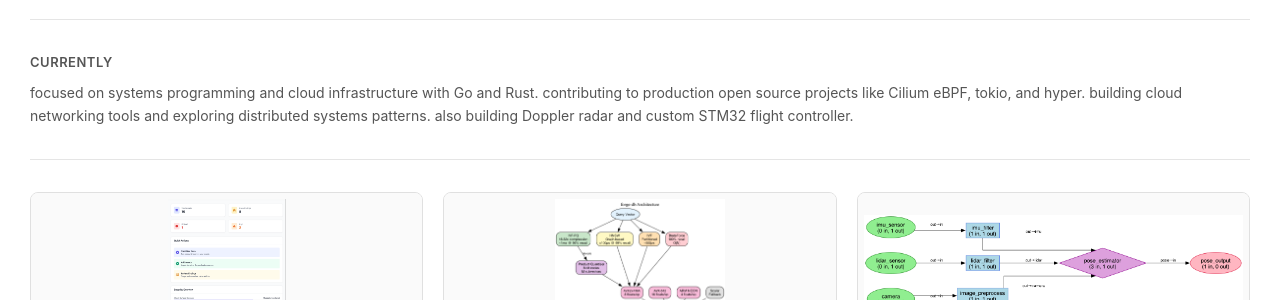
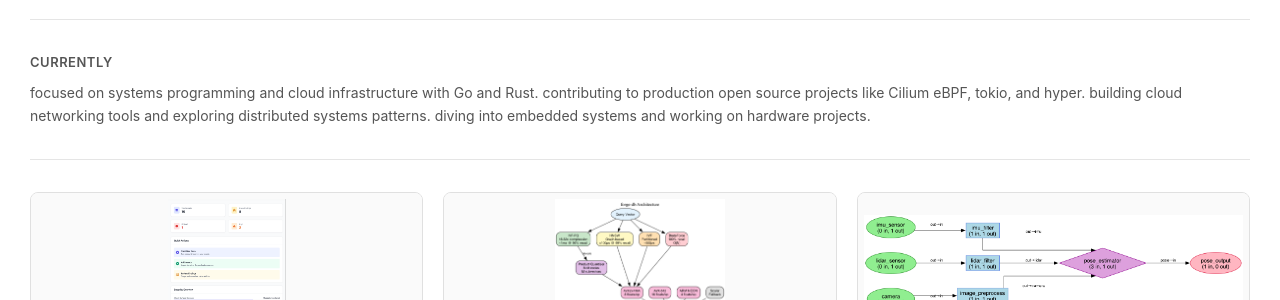
Before and after one commit to HueCodes/HueCodes.github.io, a Jekyll site: the page built from index.md, in a window 1280 px wide. Shown: the part 275-575 px from the top of the page. Built offline with Jekyll 4.4.1, drawn with Linux system fonts in a browser that asks for light colours.

Commit message:
Generalize hardware mention - diving into embedded systems

```diff
--- a/index.md
+++ b/index.md
@@ -28,7 +28,7 @@ title: home
 
 <div class="section">
   <h2>currently</h2>
-  <p>focused on systems programming and cloud infrastructure with Go and Rust. contributing to production open source projects like Cilium eBPF, tokio, and hyper. building cloud networking tools and exploring distributed systems patterns. also building Doppler radar and custom STM32 flight controller.</p>
+  <p>focused on systems programming and cloud infrastructure with Go and Rust. contributing to production open source projects like Cilium eBPF, tokio, and hyper. building cloud networking tools and exploring distributed systems patterns. diving into embedded systems and working on hardware projects.</p>
 </div>
 
 <hr class="divider">
```
